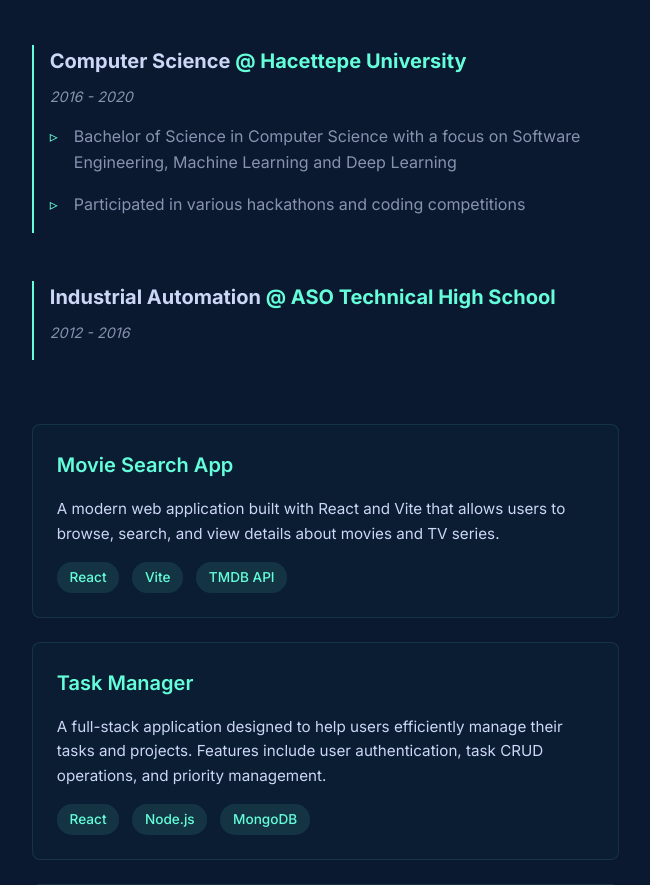
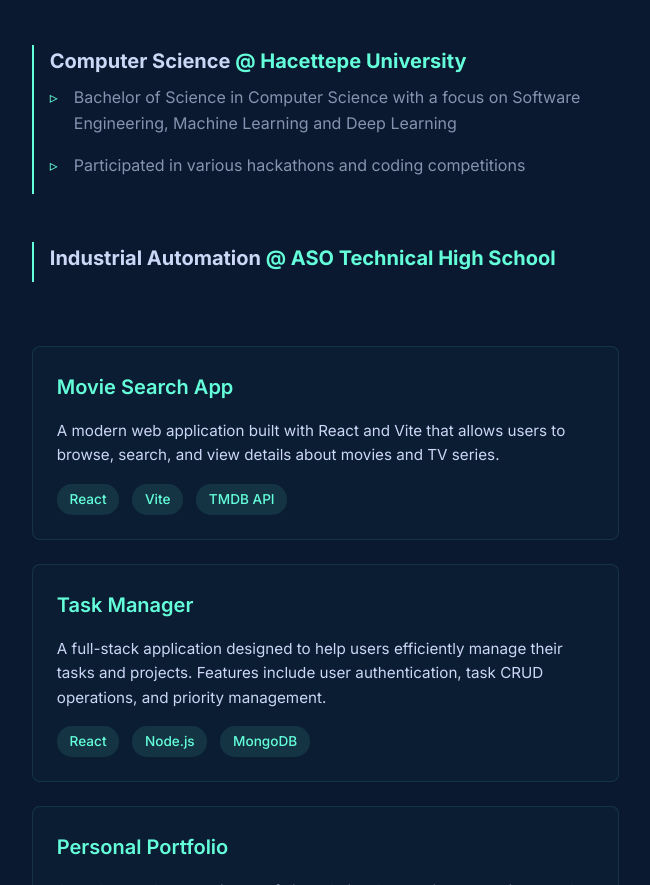
Before and after one commit to dselimozcelik/portfolio, a plain HTML site: page index.html in a window 1280 px wide. Shown: the part 935-1820 px from the top of the page, without its empty margins (601-1251 px from the left). Drawn offline with Linux system fonts and the light colour scheme.

Commit message:
Update index.html

```diff
--- a/index.html
+++ b/index.html
@@ -82,7 +82,6 @@
 
                     <div class="job">
                         <h3 class="job-title">Computer Science <span class="company">@ Hacettepe University</span></h3>
-                        <p class="job-duration">2016 - 2020</p>
                         <ul class="job-description">
                             <li>Bachelor of Science in Computer Science with a focus on Software Engineering, Machine Learning and Deep Learning</li>
                             <li>Participated in various hackathons and coding competitions</li>
@@ -91,7 +90,6 @@
 
                     <div class="job">
                         <h3 class="job-title">Industrial Automation <span class="company">@ ASO Technical High School</span></h3>
-                        <p class="job-duration">2012 - 2016</p>
                         <ul class="job-description">
 
                         </ul>
```
